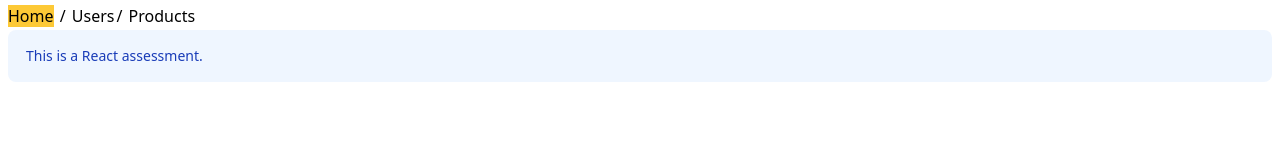
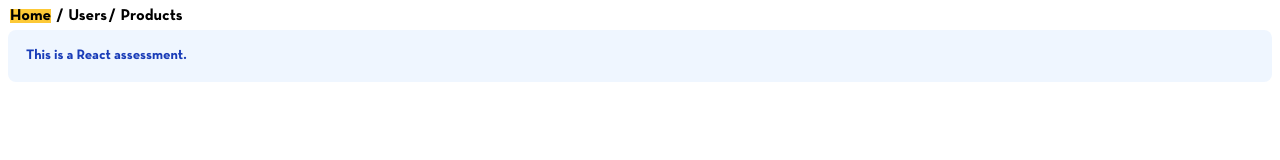
Before and after one commit to Aafy/react-aafrin-astudio, a React (Vite) app in the folder aafrin-react-astudio/: page / in a window 1280 px wide. Shown: the top 160 px of the page. Built offline with nearby package versions, Linux system fonts and the light colour scheme.

Commit message:
Miscellaneous

```diff
--- a/aafrin-react-astudio/src/App.css
+++ b/aafrin-react-astudio/src/App.css
@@ -9,11 +9,16 @@ a.active {
   height: 80px;
 }
 
+.homePage,
+.pageNavigation {
+  font-family: "NeutraBold";
+}
+
 input {
   display: inline;
   outline: auto;
   font-family: "NeutraText";
-  width: 50%;
+  width: 40%;
 }
 
 table {
--- a/aafrin-react-astudio/src/components/Home.tsx
+++ b/aafrin-react-astudio/src/components/Home.tsx
@@ -2,7 +2,7 @@ function Home() {
   return (
     <>
       <div
-        className="p-4 mb-4 text-sm text-blue-800 rounded-lg bg-blue-50 dark:bg-gray-800 dark:text-blue-400"
+        className="homePage p-4 mb-4 text-sm text-blue-800 rounded-lg bg-blue-50 dark:bg-gray-800 dark:text-blue-400"
         role="alert"
       >
         <span className="font-medium">This is a React assessment.</span>
--- a/aafrin-react-astudio/src/components/Nav.tsx
+++ b/aafrin-react-astudio/src/components/Nav.tsx
@@ -2,11 +2,11 @@ import { NavLink } from "react-router-dom";
 
 function Nav() {
   return (
-    <>
+    <div className="pageNavigation">
       <NavLink to="/">Home</NavLink> /&nbsp;
       <NavLink to="/users">Users</NavLink>
       /&nbsp;<NavLink to="/products">Products</NavLink>
-    </>
+    </div>
   );
 }
 
```
Also changed, not shown: 1 other file (tests, documents, lock files or other folders).
